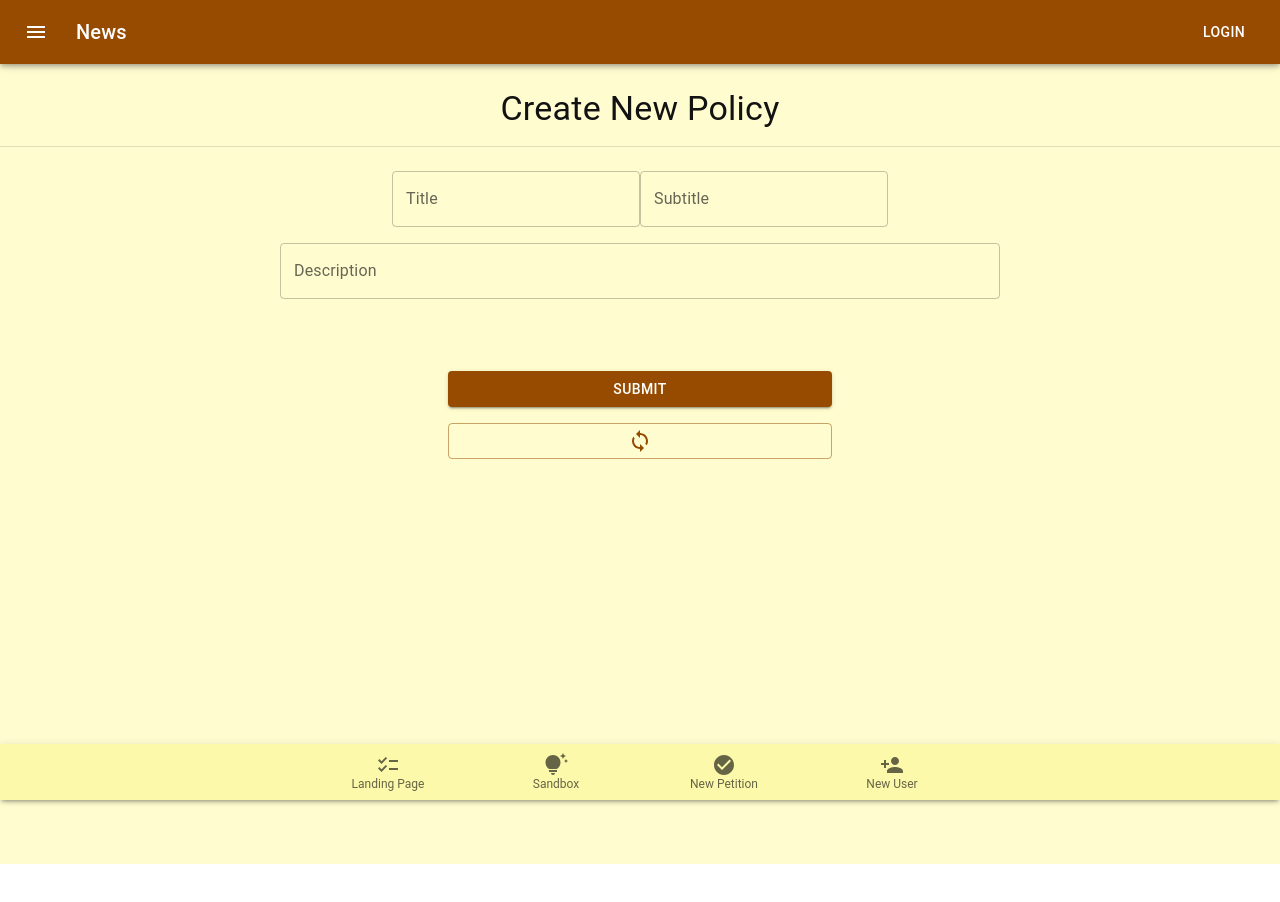
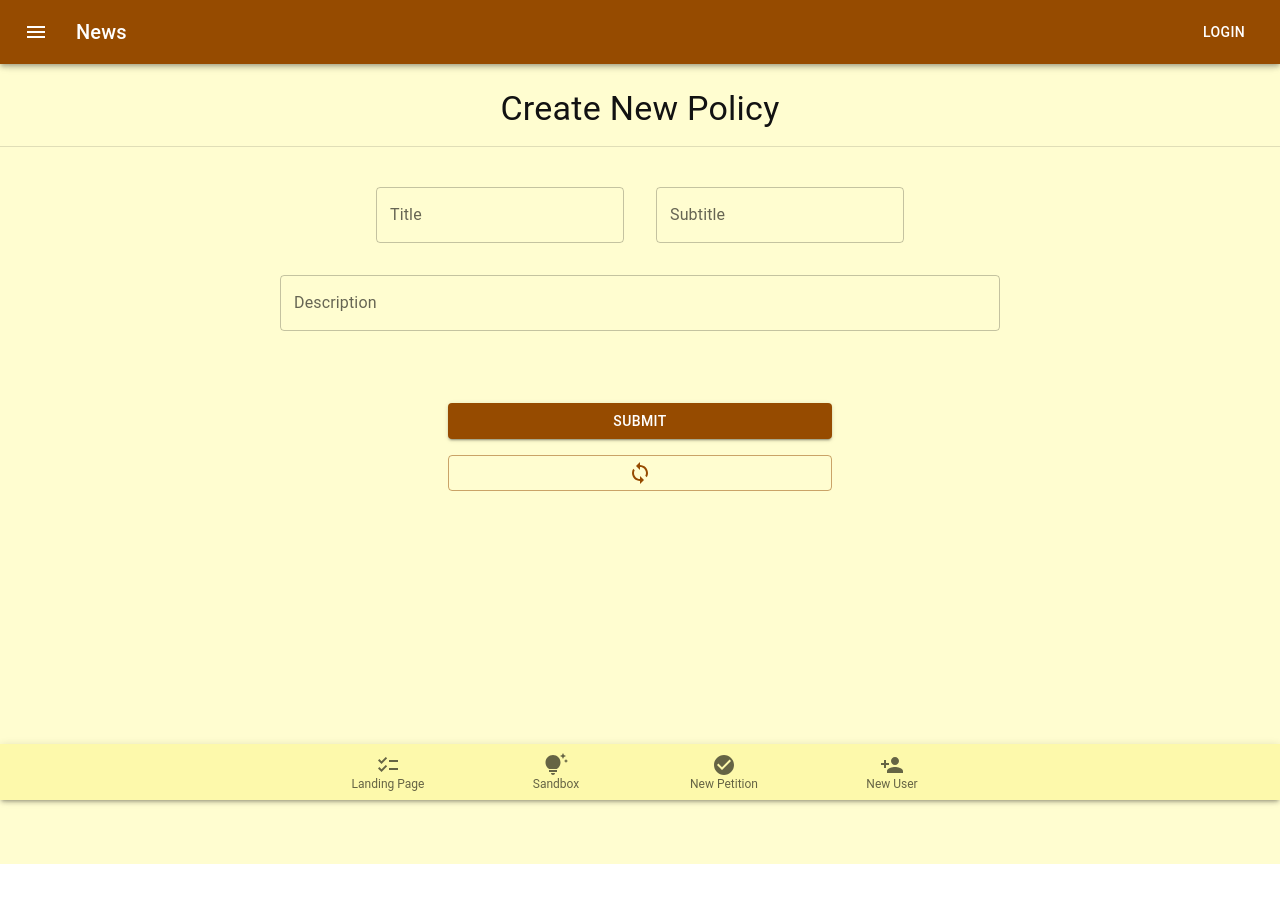
Before and after one commit to i-z-havi/final-for-course, a React (Create React App) app: page /new_petition in a window 1280 px wide. Shown: the top 902 px of the page. Built offline with nearby package versions, Linux system fonts and the light colour scheme.

Commit message:
Basic Forms Work

```diff
--- a/package.json
+++ b/package.json
@@ -42,6 +42,7 @@
     ]
   },
   "devDependencies": {
+    "@hookform/devtools": "^4.3.1",
     "react-router-dom": "^6.21.3"
   }
 }
--- a/src/forms/FormTemplate.jsx
+++ b/src/forms/FormTemplate.jsx
@@ -2,10 +2,12 @@ import { Box, Typography, Grid, Divider, Button } from '@mui/material'
 import LoopIcon from '@mui/icons-material/Loop';
 import React from 'react'
 
-export default function FormTemplate({ children, title }) {
+
+export default function FormTemplate({ children, title, handleSubmit, handleReset }) {
+
     return (
-        <form>
-            <Typography variant='h4' align='center' sx={{ pt: 3, mb:2 }}>
+        <form onSubmit={handleSubmit}>
+            <Typography variant='h4' align='center' sx={{ pt: 3, mb: 2 }}>
                 {title}
             </Typography>
             <Divider />
@@ -14,12 +16,12 @@ export default function FormTemplate({ children, title }) {
                     {children}
                 </Grid>
             </Box>
-            <Box  justifyContent='center' display='flex'>
+            <Box justifyContent='center' display='flex'>
                 <Grid container direction='row' justifyContent='center' spacing={0} maxWidth='400px' sx={{ pt: 3 }} >
-                    <Button aria-label='submit' variant='contained' fullWidth sx={{ minWidth: '150px', m:1}}>
+                    <Button type='submit' aria-label='submit' variant='contained' fullWidth sx={{ minWidth: '150px', m: 1 }}>
                         Submit
                     </Button>
-                    <Button aria-label='reset' variant='outlined' fullWidth sx={{ minWidth: '150px', m:1}}>
+                    <Button onClick={handleReset} aria-label='reset' variant='outlined' fullWidth sx={{ minWidth: '150px', m: 1 }}>
                         <LoopIcon />
                     </Button>
                 </Grid>
--- a/src/policies/pages/CreatePolicyForm.jsx
+++ b/src/policies/pages/CreatePolicyForm.jsx
@@ -1,13 +1,45 @@
 import React from 'react'
 import FormTemplate from '../../forms/FormTemplate';
+import initialPolicyForm from '../formhelper/initialPolicyForm';
 import { TextField } from '@mui/material';
+import { useForm } from 'react-hook-form';
+import { DevTool } from '@hookform/devtools';
 
 export default function CreatePolicyForm() {
+
+  const form = useForm({ initialPolicyForm })
+
+  const { register, handleSubmit, reset, formState, control } = form
+  const { errors } = formState
+
+  const onReset = () => {
+    reset();
+  }
+
+  const onSubmit = (data) => {
+    console.log(data)
+  }
+
   return (
-    <FormTemplate title='Create New Policy'>
-      <TextField label='Title' name='title'/>
-      <TextField label='Subtitle' name='Subtitle'/>
-      <TextField label='Description' name='description' fullWidth multiline sx={{ m: 2 }} />
-    </FormTemplate>
+    <>
+      <FormTemplate title='Create New Policy' handleSubmit={handleSubmit(onSubmit)} handleReset={onReset}>
+        <TextField label='Title' name='Title'
+          {...register("Title", { required: "Title is required.", maxLength: { value: 450, message: "Only 450 characters allowed!" } })}
+          error={!!errors.Title}
+          helperText={errors.Title?.message}
+          sx={{ m: 2 }} />
+        <TextField label='Subtitle' name='Subtitle'
+          {...register("Subtitle", { required: "Subitle is required.", maxLength: { value: 500, message: "Only 500 characters allowed!" } })}
+          error={!!errors.Subtitle}
+          helperText={errors.Subtitle?.message}
+          sx={{ m: 2 }} />
+        <TextField label='Description' name='Description'
+          {...register("Description", { required: "Description is required.", maxLength: { value: 4500, message: "Only 4500 characters allowed!" } })}
+          error={!!errors.Description}
+          helperText={errors.Description?.message}
+          fullWidth multiline sx={{ m: 2 }} />
+      </FormTemplate>
+      <DevTool control={control} />
+    </>
   )
 }
--- a/src/users/CreateUserPage.jsx
+++ b/src/users/CreateUserPage.jsx
@@ -1,19 +1,50 @@
 import React from 'react'
 import FormTemplate from '../forms/FormTemplate'
-import FormTextField from '../forms/FormTextField'
 import { TextField } from '@mui/material'
 import { useForm } from 'react-hook-form'
+import initialUserForm from './formhelper/initialUserForm'
+import { DevTool } from '@hookform/devtools'
 
 export default function CreateUserPage() {
 
-  const form = useForm({})
+  const form = useForm({ initialUserForm })
+
+  const { register, handleSubmit, reset, formState, control } = form
+  const { errors } = formState
+
+  const onReset = () => {
+    reset()
+  }
+
+  const onSubmit = (data) => {
+    console.log(data)
+  }
 
   return (
-    <FormTemplate title='Create New User'>
-        <FormTextField label='First Name' name='FirstName'/>
-        <FormTextField label='Last Name' name='LastName'/>
-        <FormTextField label='Email' name='Email'/>
-        <TextField label='Password' name='Password' type='password' sx={{ m: 2 }} />
-    </FormTemplate>
+    <>
+      <FormTemplate handleSubmit={handleSubmit(onSubmit)} handleReset={onReset} title='Create New User'>
+        <TextField label='First Name' name='FirstName'
+          {...register("FirstName", { required: "First Name is required." })}
+          error={!!errors.FirstName}
+          helperText={errors.FirstName?.message}
+          sx={{ m: 2 }} />
+        <TextField label='Last Name' name='LastName'
+          {...register("LastName", { required: "Last Name is required." })}
+          error={!!errors.LastName}
+          helperText={errors.LastName?.message}
+          sx={{ m: 2 }} />
+        <TextField label='Email' name='Email'
+          {...register("Email", { required: "Email is required.", pattern: { value: /^\S+@\S+$/i, message: "Email must be valid." } })}
+          error={!!errors.Email}
+          helperText={errors.Email?.message}
+          sx={{ m: 2 }} />
+        <TextField label='Password' name='Password' type='password'
+          {...register("Password", { required: "Password is required." })}
+          error={!!errors.Password}
+          helperText={errors.Password?.message}
+          sx={{ m: 2 }} />
+      </FormTemplate>
+      <DevTool control={control} />
+    </>
   )
 }
--- a/src/users/formhelper/initialUserForm.js
+++ b/src/users/formhelper/initialUserForm.js
@@ -0,0 +1,8 @@
+const initialUserForm={
+    FirstName: "",
+    LastName: "",
+    Email: "",
+    Password: ""
+}
+
+export default initialUserForm;
```
Also changed, not shown: 1 other file (tests, documents, lock files or other folders).
